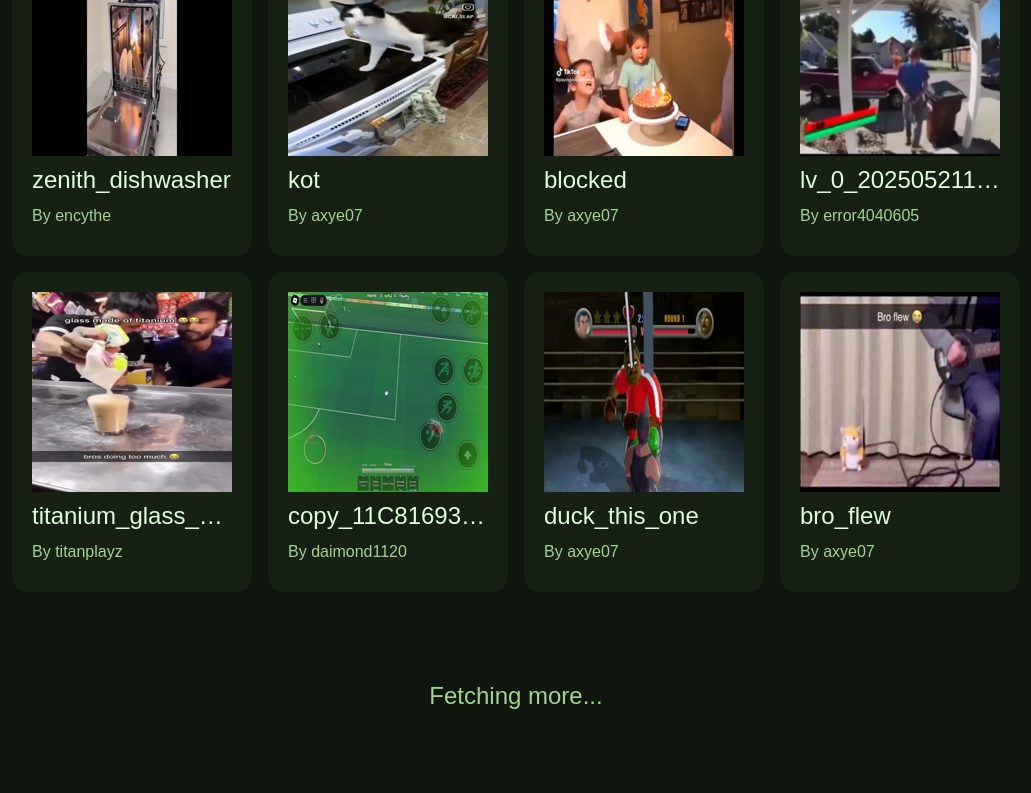
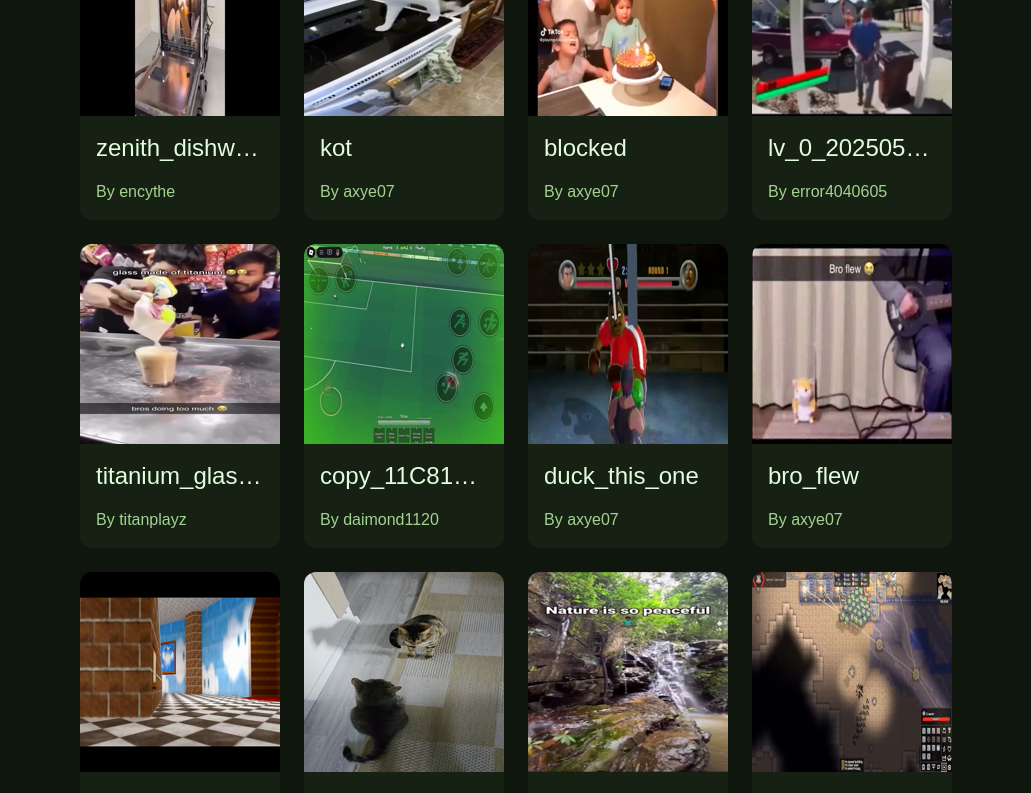
Before and after one commit to TitanPlayz100/BnuuyMemes, a Next.js app: page / in a window 1280 px wide. Shown: the part 1320-2113 px from the top of the page, without its empty margins (124-1155 px from the left). Built offline with nearby package versions, Linux system fonts and the light colour scheme.

Commit message:
back button and placeholder image

```diff
--- /dev/null
+++ b/app/bnuuys/[slug]/page.tsx
@@ -0,0 +1,19 @@
+import Back from '@/app/components/backButton';
+import data from '@/public/data.json';
+import Image from 'next/image';
+
+export default async function Page({ params }: { params: Promise<{ slug: string }> }) {
+    const { slug } = await params;
+
+    const message = data.find(msg => msg.name.split(".")[0] === slug);
+    const hastn = !(message?.tags?.includes("no_thumbnail") ?? false) && message?.type != "audio"
+    const tn = hastn ? `/thumbnails/${slug}.png` : "/placeholder.png";
+
+    return (
+        <div className='m-10'>
+            <Back/>
+            <p className='text-text'>Name: {slug}</p>
+            <Image src={tn} alt="thumbnail" width={200} height={200} />
+        </div>
+    )
+}
--- /dev/null
+++ b/app/components/backButton.tsx
@@ -0,0 +1,8 @@
+"use client"
+import { useRouter } from "next/navigation"
+
+export default function Back() {
+    const router = useRouter();
+
+    return <button onClick={() => router.back()} className="p-1 m-1 bg-foreground hover:bg-hoverbg">Back</button>
+}
--- a/app/globals.css
+++ b/app/globals.css
@@ -16,6 +16,7 @@
   --color-foreground: var(--foreground);
   --color-text: var(--text);
   --color-text-highlight: var(--text-highlighted);
+  --shadow-3xl: box-shadow: 0 0 50px var(--foreground);
 }
 
 body {
--- a/app/layout.tsx
+++ b/app/layout.tsx
@@ -1,5 +1,6 @@
 import type { Metadata } from "next";
 import "./globals.css";
+import Link from "next/link";
 
 export const metadata: Metadata = {
   title: "Bnuuy Site",
@@ -14,8 +15,20 @@ export default function RootLayout({
   return (
     <html lang="en">
       <body className="bg-background w-screen h-screen">
+        <Header/>
         {children}
       </body>
     </html>
   );
 }
+
+function Header() {
+  return (
+    <header className="bg-foreground text-text p-5 flex justify-between items-baseline">
+      <Link className="text-5xl text-text-highlight" href="/">BnuuyMemes</Link>
+      <div>
+        <p>By TitanPlayz</p>
+      </div>
+    </header>
+  )
+}
--- a/app/page.tsx
+++ b/app/page.tsx
@@ -2,41 +2,47 @@ import data from '@/public/data.json';
 import Image from 'next/image';
 import Link from 'next/link';
 
+type Data = {
+  author: string;
+  original: string;
+  type: string;
+  name: string;
+  tags?: string[];
+}
+
 export default function Home() {
-  const realdata = data.slice(0, 20);
+  // const realdata = data.slice(0, 20);
 
   return (
     <>
-      <header className="bg-foreground text-text p-5 flex justify-between items-baseline">
-        <Link className="text-5xl text-text-highlight" href="/">BnuuyMemes</Link>
-        <div>
-          <p>By TitanPlayz</p>
-        </div>
-      </header>
-
       <div className="bg-background-second text-text p-5 m-10">
         <h1 className="text-2xl text-text-highlight">Search</h1>
       </div>
 
       <div className='flex flex-wrap m-5 ml-25 mr-25 justify-center pb-5'>
-        {realdata.map((msg, index) => {
-          return <Card key={index} title={msg.name.split('.')[0]} author={msg.author} />
+        {data.map((msg, index) => {
+          return <Card key={index} msg={msg} />
         })}
       </div>
-
-      <div className='w-screen p-10 flex align-middle justify-center h-40'>
+      {/*
+      <div id='fetchmore' className='w-screen p-10 flex align-middle justify-center h-40'>
         <p className='text-2xl text-text'>Fetching more...</p>
-      </div>
+      </div> */}
     </>
   )
 }
 
-function Card({ title, author }: { title: string, author: string }) {
+function Card({ msg }: { msg: Data }) {
+  const title = msg.name.split(".")[0];
+  const author = msg.author;
+  const hastn = !(msg.tags?.includes("no_thumbnail") ?? false) && msg.type != "audio"
+  const tn = hastn ? `/thumbnails/${title}.png` : "/placeholder.png";
+
   return (
-    <div className='p-5 m-2 bg-background-second hover:bg-hoverbg w-auto h-auto transition duration-350 hover:duration-50 rounded-2xl'>
-      <Image src={`/thumbnails/${title.split(".")[0]}.png`} alt="thumbnail" width={200} height={200} />
-      <h1 className='text-2xl text-text-highlight mt-2 mb-2 overflow-ellipsis max-w-50 overflow-x-hidden overflow-y-hidden whitespace-nowrap'>{title}</h1>
-      <p className='text-l text-text mt-2 mb-2'>By {author}</p>
-    </div>
+    <Link href={`/bnuuys/${title.split(".")[0]}`} className='m-3 bg-background-second hover:bg-hoverbg w-[200px] h-auto transition duration-350 hover:duration-50 rounded-xl overflow-hidden'>
+      <Image src={tn} alt="thumbnail" width={200} height={200} />
+      <h1 className='text-2xl text-text-highlight m-4  overflow-ellipsis overflow-y-hidden whitespace-nowrap'>{title}</h1>
+      <p className='text-l text-text m-4  overflow-ellipsis overflow-y-hidden whitespace-nowrap'>By {author}</p>
+    </Link>
   )
 }
```
Also changed, not shown: public/data.json.
